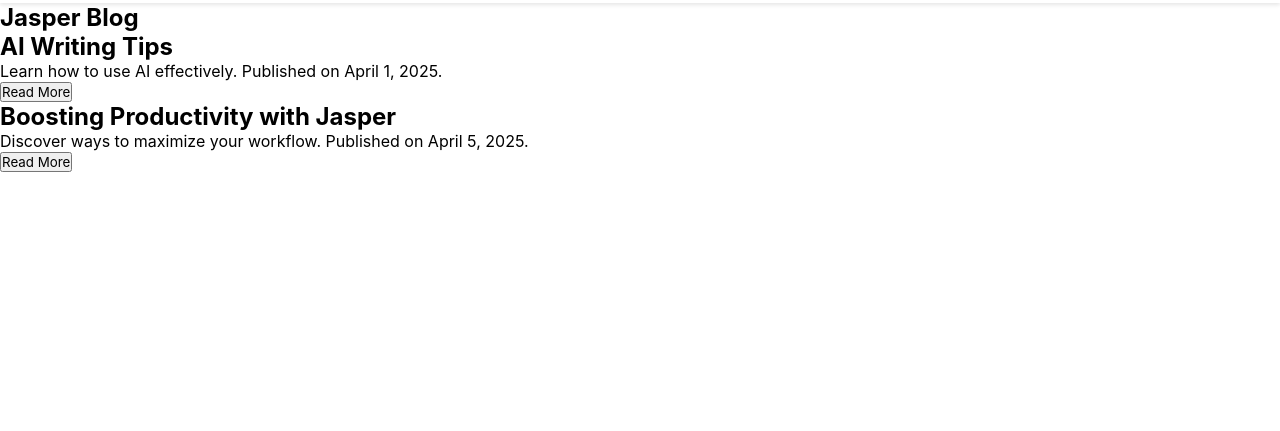
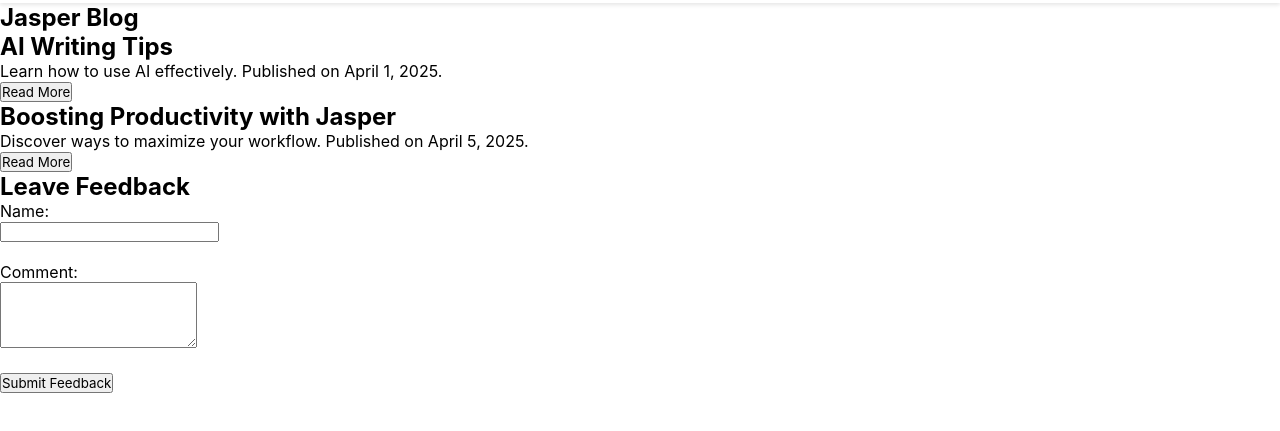
Before and after one commit to AthaDeokar19/jasper-ai-clone, a plain HTML site: page blog.html in a window 1280 px wide. Shown: the part 77-508 px from the top of the page. Drawn offline with nearby package versions, Linux system fonts and the light colour scheme.

Commit message:
Day 6: Enhanced index, added feedback, deployed to GitHub Pages

```diff
--- a/blog.html
+++ b/blog.html
@@ -40,6 +40,17 @@
         </div>
       </div>
     </section>
+    <section class="feedback">
+      <h2 class="animate__animated animate__fadeIn">Leave Feedback</h2>
+      <form id="feedback-form">
+        <label for="name">Name:</label><br>
+        <input type="text" id="name" name="name" required><br><br>
+        <label for="comment">Comment:</label><br>
+        <textarea id="comment" name="comment" rows="4" required></textarea><br><br>
+        <button type="submit" class="feedback-btn">Submit Feedback</button>
+      </form>
+      <div id="feedback-message" style="margin-top: 10px; color: green;"></div>
+    </section>
   </main>
   <script src="script.js"></script>
 </body>
--- a/script.js
+++ b/script.js
@@ -44,3 +44,6 @@ document.getElementById('feedback-form').addEventListener('submit', (e) => {
   messageDiv.textContent = `Thank you, ${name}, for your feedback: "${comment}"`;
   document.getElementById('feedback-form').reset();
 });
+document.querySelector('.hero-btn').addEventListener('click', () => {
+  alert('Get Started clicked! Redirect to pricing soon.');
+});
```
